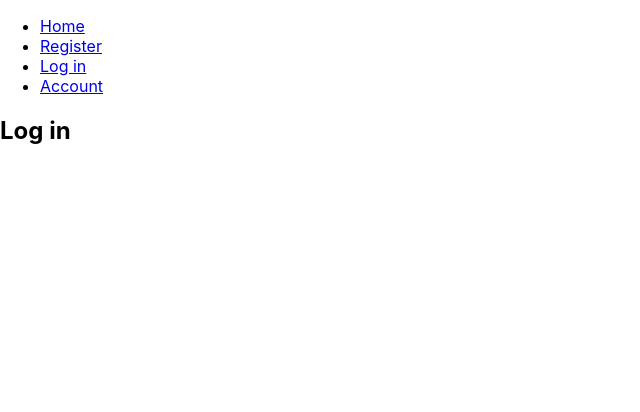
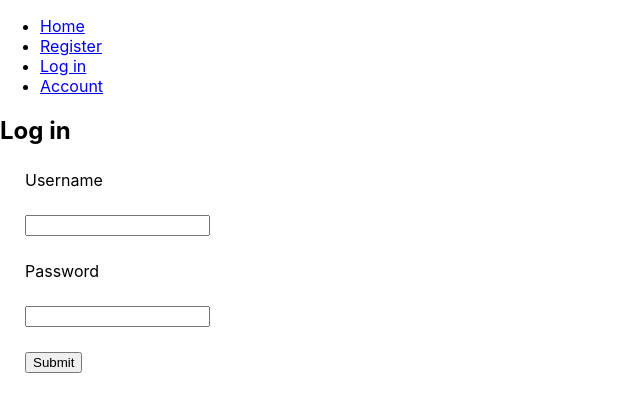
Before and after one commit to Solcodenovi/oefenenauthentication, a React (Create React App) app: page /Login in a window 1280 px wide. Shown: the top 412 px of the page, without its empty margins (0-640 px from the left). Built offline with nearby package versions, Linux system fonts and the light colour scheme.

Commit message:
basic Login

```diff
--- a/package.json
+++ b/package.json
@@ -8,6 +8,7 @@
     "@testing-library/user-event": "^12.6.0",
     "react": "^17.0.1",
     "react-dom": "^17.0.1",
+    "react-hook-form": "^6.14.1",
     "react-router-dom": "^5.2.0",
     "react-scripts": "4.0.1",
     "web-vitals": "^0.2.4"
--- a/src/App.js
+++ b/src/App.js
@@ -5,6 +5,7 @@
 import Register from "./Pages/Register";
 import Login from "./Pages/Login";
 import Account from "./Pages/Account";
+
 
 import {
   BrowserRouter as Router,
--- /dev/null
+++ b/src/Components/LoginForm/LoginForm.css
@@ -0,0 +1,4 @@
+label,input{
+    display:block;
+    margin:25px;
+}
--- /dev/null
+++ b/src/Components/LoginForm/index.js
@@ -0,0 +1,15 @@
+import React from "react";
+import "./LoginForm.css";
+
+export default function Index(){
+
+
+    return<form>
+
+        <label htmlFor='userName'>Username</label>
+        <input name="userName" type="text"/>
+        <label htmlFor='passWord'>Password</label>
+        <input name="passWord" type="password"/>
+        <input type="submit"/>
+        </form>;
+}
--- a/src/Pages/Login.js
+++ b/src/Pages/Login.js
@@ -1,8 +1,12 @@
 import React from "react";
-
+import Index from "../Components/LoginForm";
 
 export default function Login(){
 
 
-    return<h2>Log in</h2>;
+    return<div>
+    <h2>Log in</h2>
+       <Index/>
+    </div>;
+
 }
```
Also changed, not shown: 2 other files (tests, documents, lock files or other folders).
